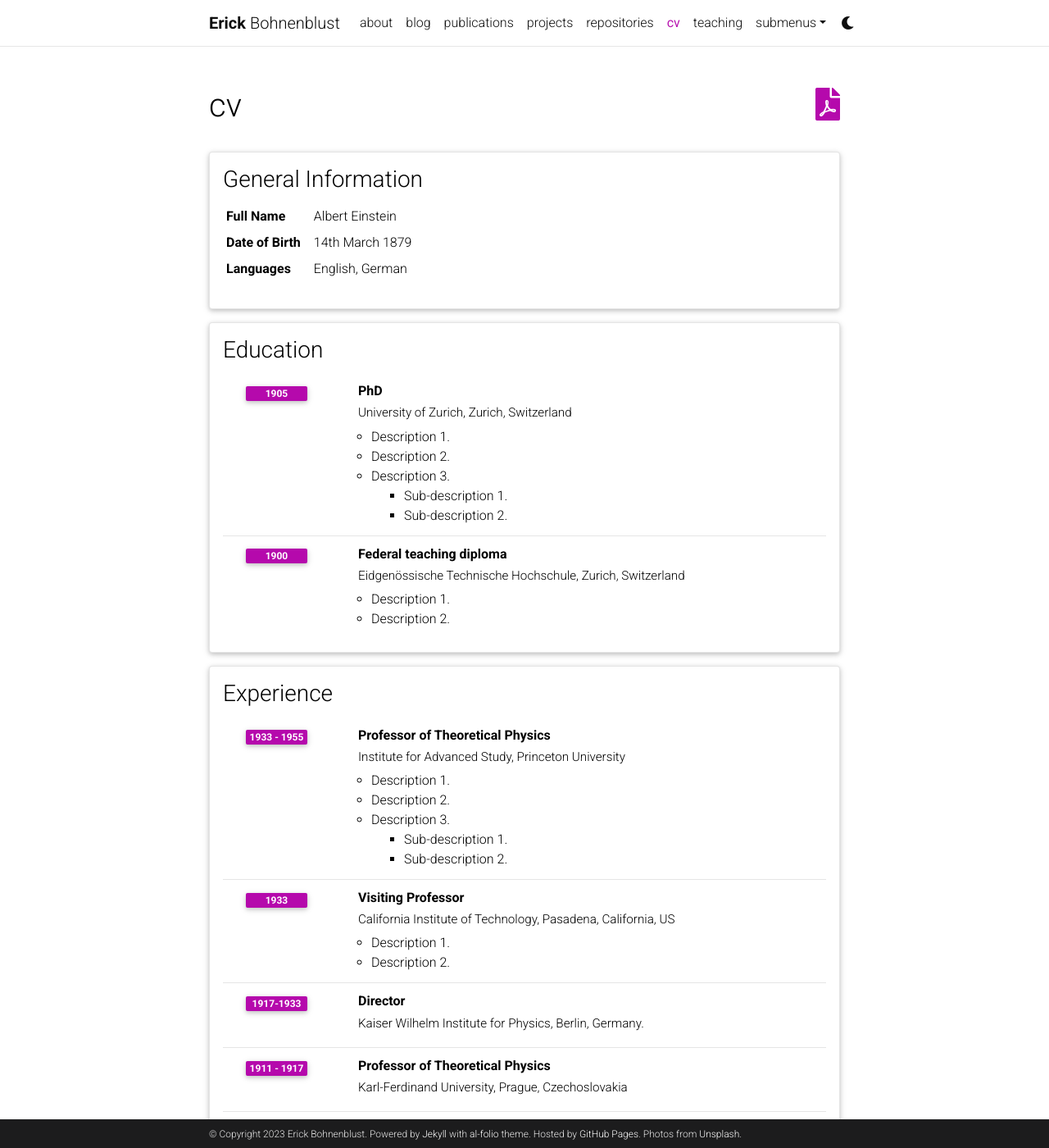
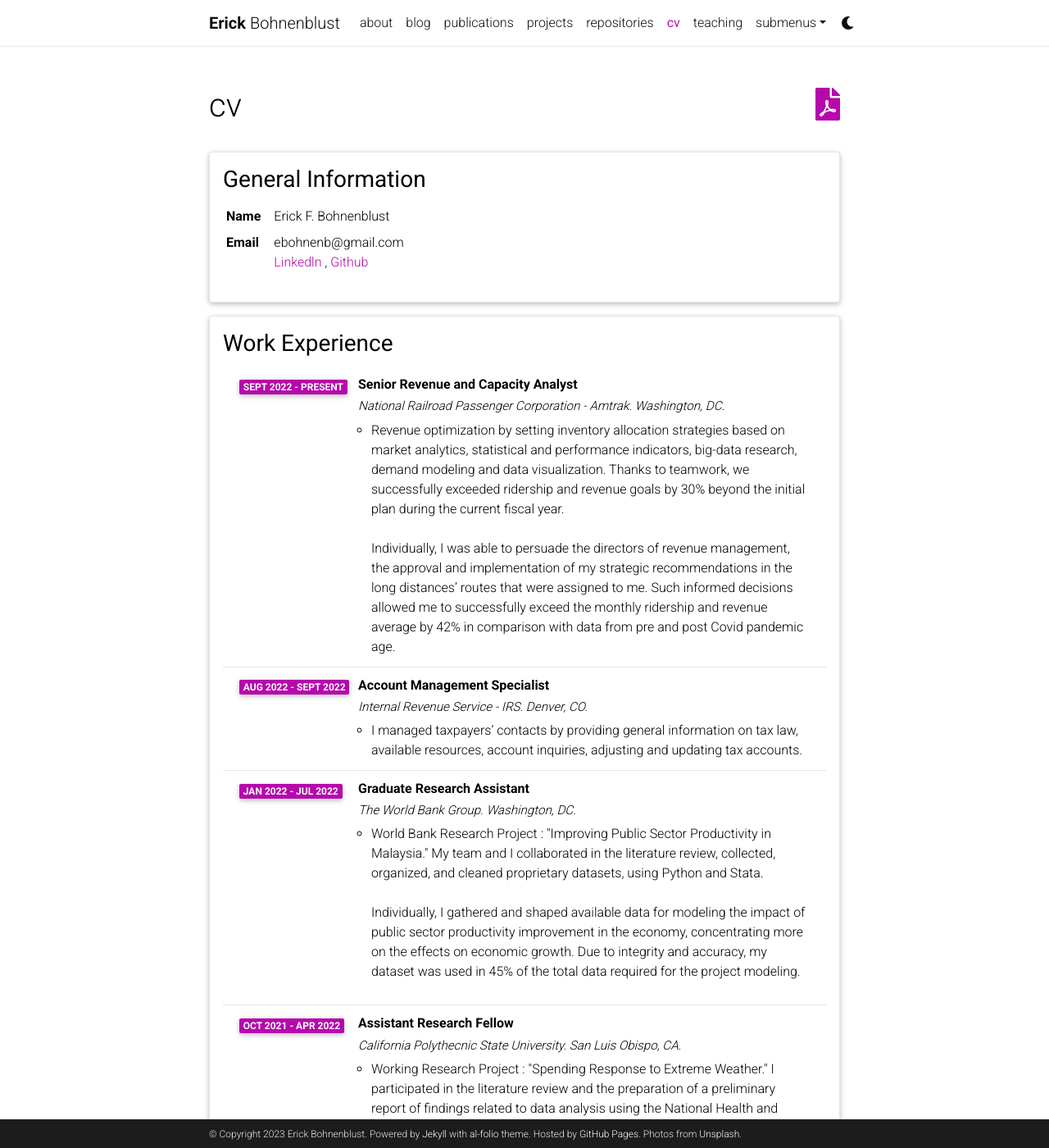
Before and after one commit to ebohnenb/ebohnenb.github.io, a Jekyll site: the page built from _pages/cv.md, in a window 1280 px wide and 1400 px high. Shown: the whole window at 82% size. Built offline with Jekyll 4.4.1, drawn with Linux system fonts in a browser that asks for light colours; comment, search, counter and statistics services are not loaded; a style sheet for code colours, icons or effects is not loaded; some of the changed text lies outside the part shown.

Commit message:
Update cv.yml

```diff
--- a/_data/cv.yml
+++ b/_data/cv.yml
@@ -1,97 +1,78 @@
-- title: General Information
+- title: <b>General Information</b>
   type: map
   contents:
-    - name: Full Name
-      value: Albert Einstein
-    - name: Date of Birth
-      value: 14th March 1879
-    - name: Languages
-      value: English, German
+    - name: Name
+      value: Erick F. Bohnenblust
+    - name: Email
+      value: ebohnenb@gmail.com <br> <a href="https://www.linkedin.com/in/ebohnenb/">Linkedln</a> , <a href="https://github.com/ebohnenb">Github</a>
 
-- title: Education
+- title: <b>Work Experience</b>
   type: time_table
   contents:
-    - title: PhD
-      institution: University of Zurich, Zurich, Switzerland
-      year: 1905
+    - title: Senior Revenue and Capacity Analyst
+      institution: <i>National Railroad Passenger Corporation - Amtrak. Washington, DC.</i>
+      year: Sept 2022 - Present
       description:
-        - Description 1.
-        - Description 2.
-        - title: Description 3.
-          contents:
-            - Sub-description 1.
-            - Sub-description 2.
-    - title: Federal teaching diploma
-      institution: Eidgenössische Technische Hochschule, Zurich, Switzerland
-      year: 1900
+        - Revenue optimization by setting inventory allocation strategies based on market analytics, statistical and performance indicators, big-data research, demand modeling and data visualization. Thanks to teamwork, we successfully exceeded ridership and revenue goals by 30% beyond the initial plan during the current fiscal year.
+          <br>
+          <br>
+          Individually, I was able to persuade the directors of revenue management, the approval and implementation of my strategic recommendations in the long distances’ routes that were assigned to me. Such informed decisions allowed me to successfully exceed the monthly ridership and revenue average by 42% in comparison with data from pre and post Covid pandemic age.
+    - title: Account Management Specialist
+      institution: <i>Internal Revenue Service - IRS. Denver, CO.</i>
+      year: Aug 2022 - Sept 2022
       description:
-        - Description 1.
-        - Description 2.
+        - I managed taxpayers’ contacts by providing general information on tax law, available resources, account inquiries, adjusting and updating tax accounts.
 
-- title: Experience
+    - title: Graduate Research Assistant
+      institution: <i>The World Bank Group. Washington, DC.</i>
+      year: Jan 2022 - Jul 2022
+      description:
+        - <p>World Bank Research Project &#58; &#34;Improving Public Sector Productivity in Malaysia.&#34; My team and I collaborated in the literature review, collected, organized, and cleaned proprietary datasets, using Python and Stata. <br> <br> Individually, I gathered and shaped available data for modeling the impact of public sector productivity improvement in the economy, concentrating more on the effects on economic growth. Due to integrity and accuracy, my dataset was used in 45% of the total data required for the project modeling.</p>
+
+    - title: Assistant Research Fellow
+      institution: <i>California Polythecnic State University. San Luis Obispo, CA.</i>
+      year: Oct 2021 - Apr 2022
+      description:
+        - <p>Working Research Project &#58; &#34;Spending Response to Extreme Weather.&#34; I participated in the literature review and the preparation of a preliminary report of findings related to data analysis using the National Health and Nutrition Examination Survey NHANES databases by applying Python and R. </p>
+
+- title: <b>Education</b>
   type: time_table
   contents:
-    - title: Professor of Theoretical Physics
-      institution: Institute for Advanced Study, Princeton University
-      year: 1933 - 1955
+    - title: MSc in Quantitative Economics
+      institution: <i>California Polytechnic State University - CalPoly. San Luis Obispo, CA.</i>
+      year: June 2022
       description:
-        - Description 1.
-        - Description 2.
-        - title: Description 3.
-          contents:
-            - Sub-description 1.
-            - Sub-description 2.
-    - title: Visiting Professor
-      institution: California Institute of Technology, Pasadena, California, US
-      year: 1933
+        - <p>Relevant Coursework &#58; Mathematics for Economic Analysis, Statistics for Econometrics, Advanced Econometrics I, Advance Econometrics II, Microeconometrics, Microeconomics Analysis, Computing and Machine Learning for Causal Inference, Dynamic Stochastic Modeling, Evidence-Based Decision Analysis, Economics Research and Communication.</p>
+
+    - title: BS in Economics
+      institution: <i>Florida International University - FIU. Miami, FL.</i>
+      year: December 2020
       description:
-        - Description 1.
-        - Description 2.
+        - <p>Relevant Coursework &#58; Mathematical Economics, Statistics, Econometrics, Measurement and Data Analysis of Economic Activity, Quantitative Economics, Intermediate Microeconomics, Intermediate Macroeconomics, Financial Accounting.</p>
 
-    - title: Director
-      institution: Kaiser Wilhelm Institute for Physics, Berlin, Germany.
-      year: 1917-1933
-
-    - title: Professor of Theoretical Physics
-      institution: Karl-Ferdinand University, Prague, Czechoslovakia
-      year: 1911 - 1917
-      description:
-
-    - title: Associate Professor of Theoretical Physics
-      institution: University of Zurich, Zurich, Switzerland
-      year: 1909 - 1911
-
-- title: Open Source Projects
+- title: <b>Skills</b>
   type: time_table
   contents:
-    - title: <a href="https://github.com/alshedivat/al-folio">al-folio</a>
-      year: 2015-now
-      description: A beautiful, simple, clean, and responsive Jekyll theme for academics.
+    - year:
+      items:
+        - <p>Languages &#58; English, Spanish.</p>
+        - <p>Communication skills in qualitative and quantitative data analytics.</p>
+        - <p>Programming &#58; R, Python, MATLAB, SQL, Stata, Latex, Cloud Computing, Excel, Microsoft office.</p>
 
-- title: Honors and Awards
+- title: <b>Leadership Experience</b>
   type: time_table
   contents:
-    - year: 1921
-      items:
-        - Nobel Prize in Physics
-        - Matteucci Medal
-    - year: 2029
-      items:
-        - Max Planck Medal
+    - title: Learning Assistant, Instructional Assistant.
+             CalPoly, San Luis Obispo, CA.
+      year: Fall 2021
+      description: Instructional Student Assistant. Survey of Economy class. I guided students on assignments through tutoring sessions. Additionally, I graded assignments, midterm, and final exams.
 
-- title: Academic Interests
-  type: nested_list
-  contents:
-    - title: Topic 1.
-      items:
-        - Description 1.
-        - Description 2.
-    - title: Topic 2.
-      items:
-        - Description 1.
-        - Description 2.
+    - title: Learning Assistant of Precalculus, Algebra, and Trigonometry.
+             FIU, Miami, FL.
+      year: Fall 2020
+      description: I assisted students with in-class assignments, projects, and weekly tutoring sessions. In addition, my team and I developed a project/strategy for students’ learning improvement, which improved 50% of students’ grades.
 
-- title: Other Interests
-  type: list
-  contents:
-    - <u>Hobbies:</u> Hobby 1, Hobby 2, etc.
+    - title: Economics Undergraduate Student Club | Treasurer and Cofounder.
+             FIU, Miami, FL.
+      year: Spring 2020
+      description: I administered the club funds and developed fundraising ideas, increasing donations by more than $25,000. I participated with fellow students in organizing academic activities/presentations and recruitment events, achieving up to 2 academic activities and presentations per week. One of the most notorious participants was the Senior Vice President and World Bank Group Chief Economist, Dr. Carmen Reinhart.
```
